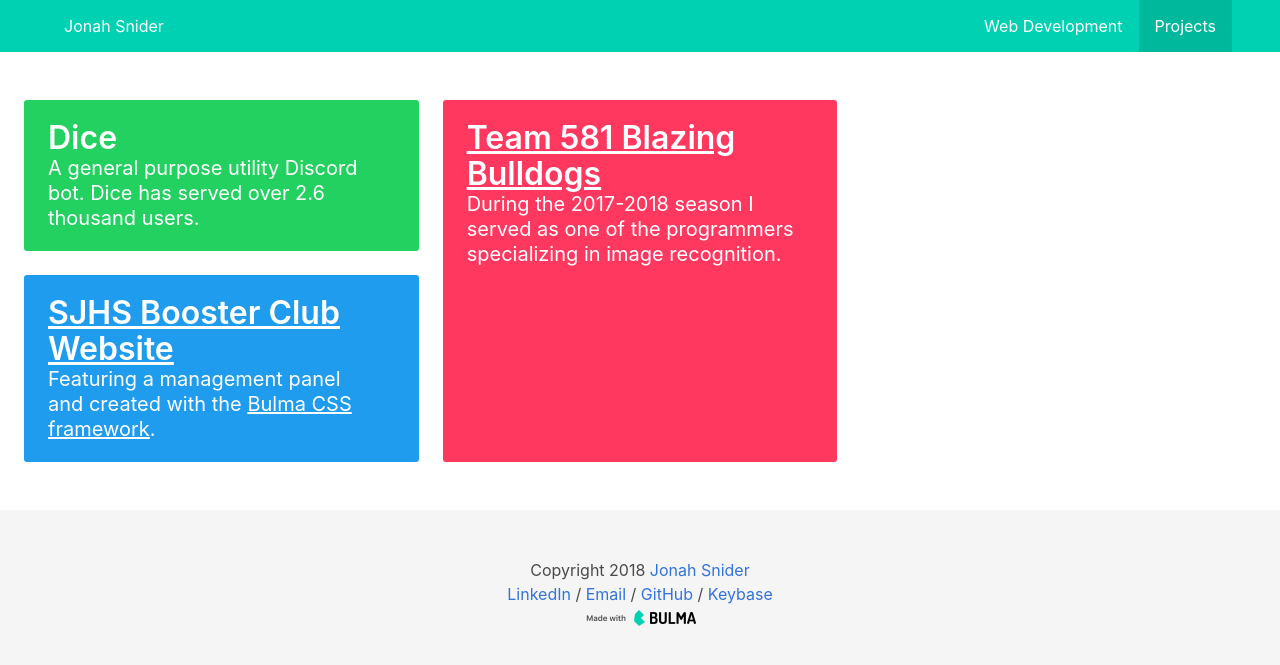
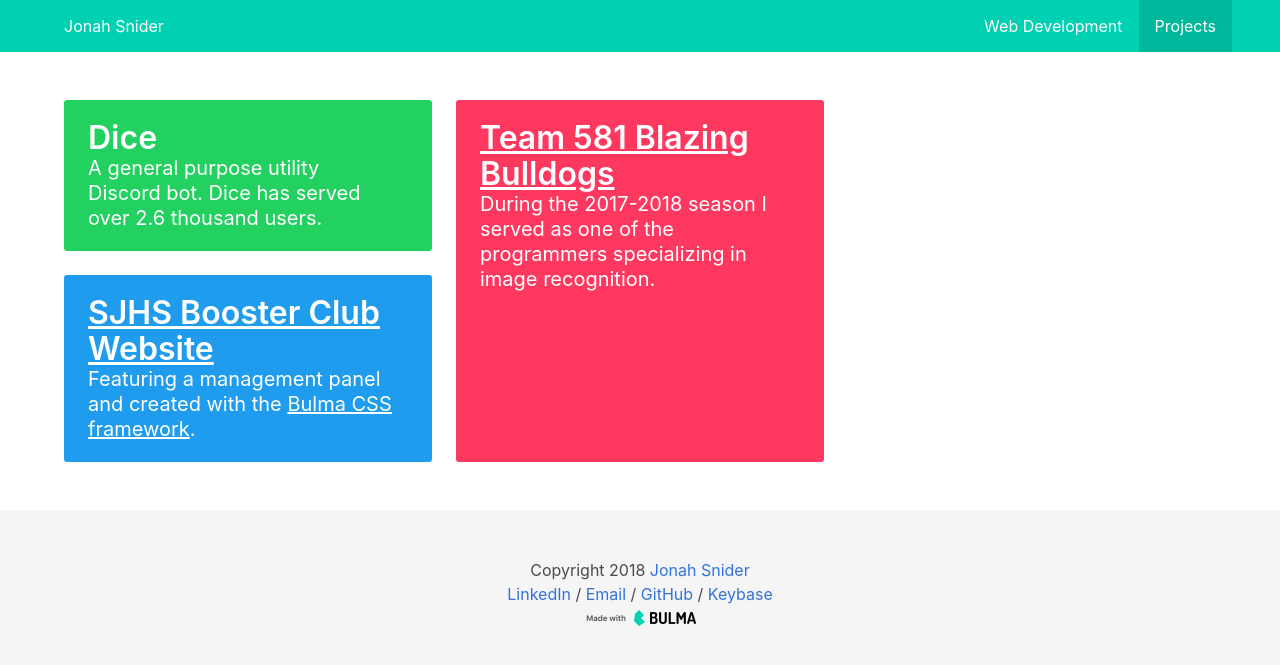
Before and after one commit to jonahsnider/jonahsnider.com, a Jekyll site: the page built from projects.md, in a window 1280 px wide. Shown: the top 665 px of the page. Built offline with Jekyll 4.4.1, drawn with Linux system fonts in a browser that asks for light colours.

Commit message:
Add container

```diff
--- a/_layouts/projects.html
+++ b/_layouts/projects.html
@@ -7,6 +7,7 @@
 	{% include navbar.html %}
 
 	<section id="content" class="section">
+		<div class="container">
 			<div class="tile is-ancestor">
 				<div class="tile is-vertical is-8">
 					<div class="tile">
@@ -16,15 +17,21 @@
 								<p class="subtitle">A general purpose utility Discord bot. Dice has served over 2.6 thousand users.</p>
 							</article>
 							<article class="tile is-child notification is-info">
-							<a href="https://sjhsboosterclub.netlify.com"><p class="title">SJHS Booster Club Website</p></a>
-							<p class="subtitle">Featuring a management panel and created with the <a href="https://bulma.io">Bulma CSS framework</a>.</p>
+								<a href="https://sjhsboosterclub.netlify.com">
+									<p class="title">SJHS Booster Club Website</p>
+								</a>
+								<p class="subtitle">Featuring a management panel and created with the
+									<a href="https://bulma.io">Bulma CSS framework</a>.</p>
 							</article>
 						</div>
 						<div class="tile is-parent">
 							<article class="tile is-child notification is-danger">
-							<a href="https://github.com/blazingbulldogs/FRC2018_581"><p class="title">Team 581 Blazing Bulldogs</p></a>
+								<a href="https://github.com/blazingbulldogs/FRC2018_581">
+									<p class="title">Team 581 Blazing Bulldogs</p>
+								</a>
 								<p class="subtitle">During the 2017-2018 season I served as one of the programmers specializing in image recognition.</p>
 							</article>
+						</div>
 					</div>
 				</div>
 			</div>
```
Lines whose indentation alone changed are shown as unchanged.
